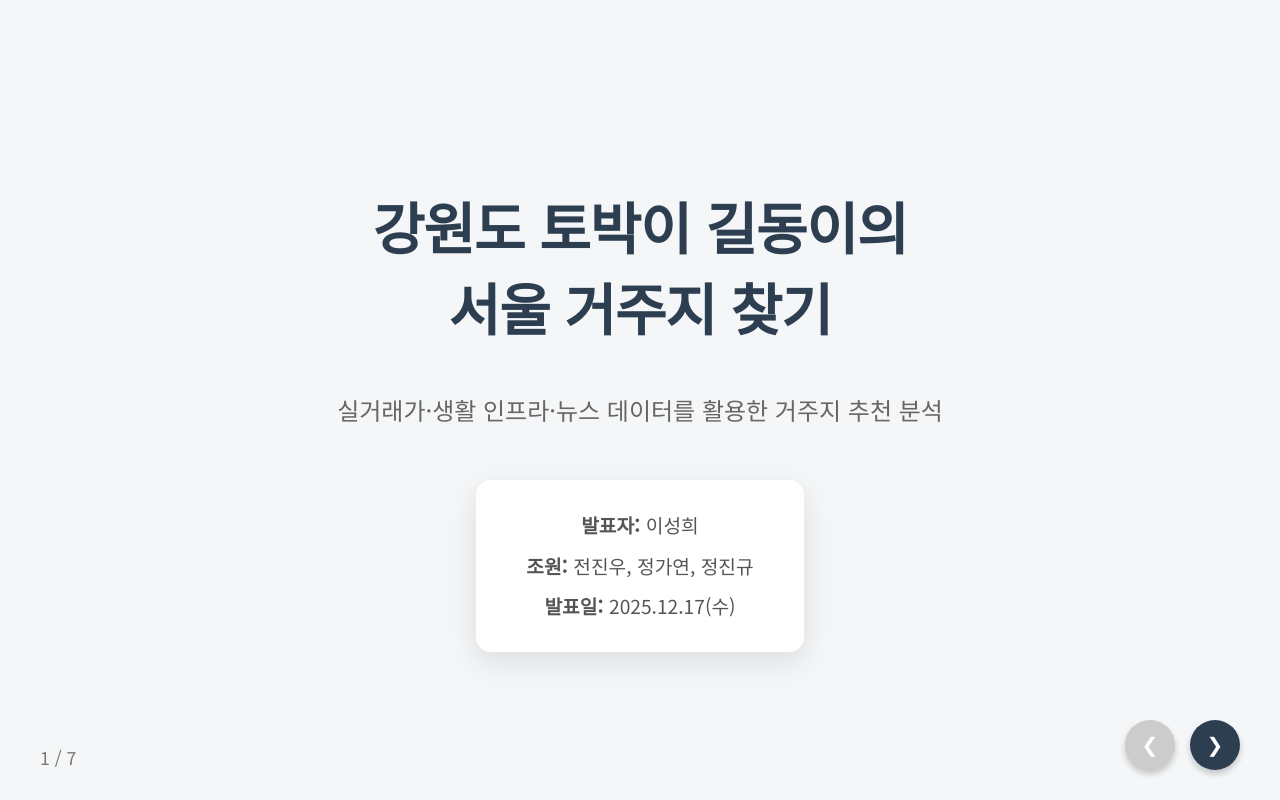
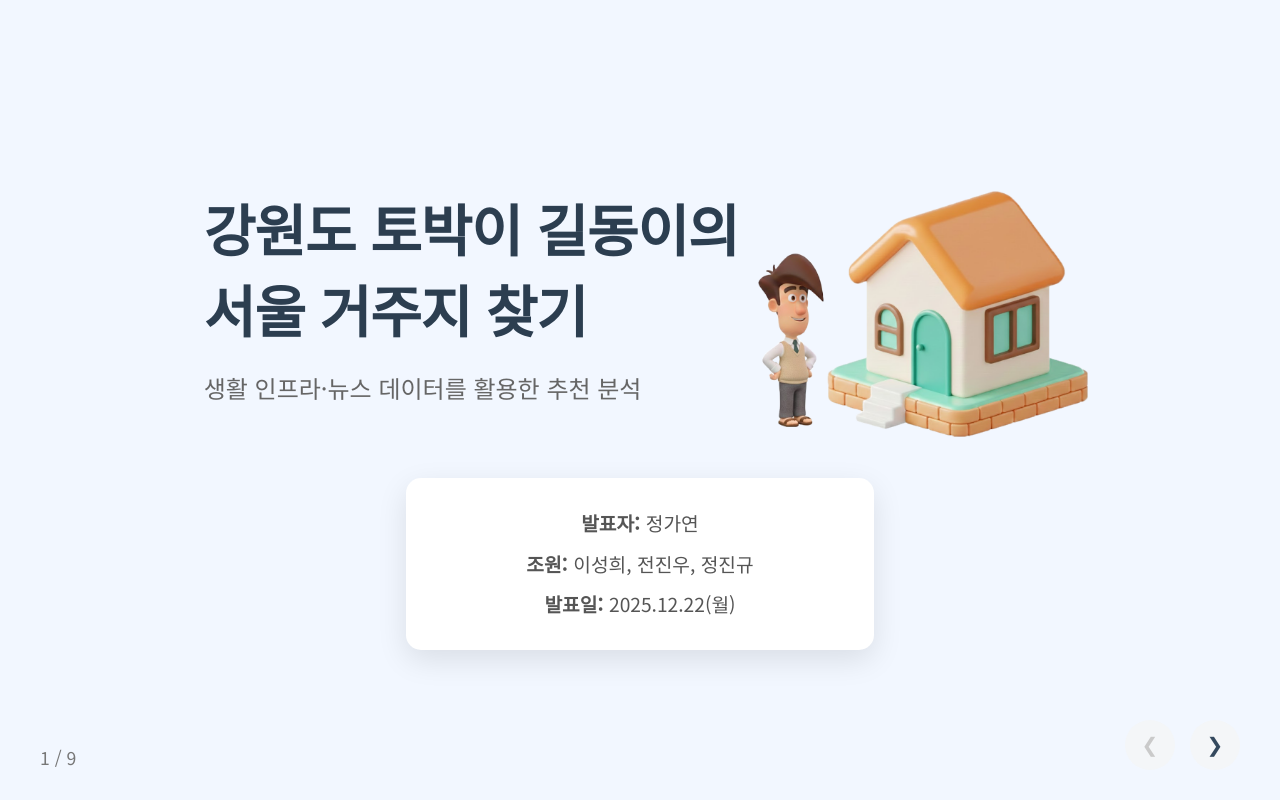
Before and after one commit to LeeSlyeee/mini_project_presentation, a Flask app: page / in a window 1280 px wide. Run offline with Flask 3, Linux system fonts and the light colour scheme.

Commit message:
251218 M_최종 발표 작업 중

```diff
--- a/templates/final_presentation.html
+++ b/templates/final_presentation.html
@@ -12,7 +12,7 @@
         :root {
             --primary-color: #2c3e50;
             --accent-color: #c0392b;
-            --bg-color: #f4f6f8;
+            --bg-color: #F2F7FF;
             --text-color: #333;
             --box-bg: #fff;
             --shadow: 0 10px 30px rgba(0, 0, 0, 0.1);
@@ -141,15 +141,16 @@
 
         th,
         td {
-            padding: 15px;
+            padding: 20px;
             text-align: center;
             border-bottom: 1px solid #eee;
-            font-size: 1.1em;
+            font-size: 1.2em;
         }
 
         th {
             background: var(--primary-color);
             color: #fff;
+            padding: 20px;
         }
 
         .highlight {
@@ -206,8 +207,8 @@
         }
 
         .btn-nav {
-            background-color: var(--primary-color);
-            color: white;
+            background-color: #f4f6f8;
+            color: #34495e;
             border: none;
             width: 50px;
             height: 50px;
@@ -218,15 +219,11 @@
             display: flex;
             align-items: center;
             justify-content: center;
-            box-shadow: 0 4px 6px rgba(0, 0, 0, 0.2);
-        }
-
-        .btn-nav:hover {
-            background-color: #34495e;
         }
 
         .btn-nav:disabled {
-            background-color: #ccc;
+            background-color: #f4f6f8;
+            color: #cacacaff;
             cursor: not-allowed;
         }
 
@@ -318,14 +315,19 @@
 
     <div class="slide-container">
         <div class="slide active">
-            <h1 style="text-align: center">강원도 토박이 길동이의<br/>서울 거주지 찾기</h1>
-            <p style="font-size: 1.5em; margin-bottom: 50px; color: #666;">
-                실거래가·생활 인프라·뉴스 데이터를 활용한 거주지 추천 분석
-            </p>
-            <div class="list-box" style="display: inline-block; padding: 30px 50px;">
-                <p style="margin: 0; text-align: center;"><strong>발표자:</strong> 이성희</p>
-                <p style="margin: 10px 0 0 0; text-align: center;"><strong>조원:</strong> 전진우, 정가연, 정진규</p>
-                <p style="margin: 10px 0 0 0; text-align: center;"><strong>발표일:</strong> 2025.12.17(수)</p>
+            <div style="display: flex; align-items: center; gap: 20px;">
+                <div style="display: flex; flex-direction: column; justify-content: center; padding-left: 12px;">
+                    <h1 style="text-align: left;">강원도 토박이 길동이의<br/>서울 거주지 찾기</h1>
+                    <p style="font-size: 1.5em; margin: 0; color: #666; text-align: left; margin-bottom: 70px;">
+                    생활 인프라·뉴스 데이터를 활용한 추천 분석
+                    </p>
+                </div>
+            <img src="./static/gildong_house.png" alt="" width="330" >
+            </div>
+            <div class="list-box" style="display: inline-block; padding: 30px 120px;">
+                <p style="margin: 0; text-align: center;"><strong>발표자:</strong> 정가연</p>
+                <p style="margin: 10px 0 0 0; text-align: center;"><strong>조원:</strong> 이성희, 전진우, 정진규</p>
+                <p style="margin: 10px 0 0 0; text-align: center;"><strong>발표일:</strong> 2025.12.22(월)</p>
             </div>
         </div>
 
@@ -333,40 +335,122 @@
             <h2>조원 소개 및 업무 분장</h2>
             <div class="container row" style="flex-direction: row">
                 <table>
-                    <tr><th>이성희(조장)<br/><b>Project Manager</b></th><td>부동산 데이터 수집(웹 크롤링) 및 분석 / 발표자료 제작(Flask)</td></tr>
+                    <tr><th>이성희(조장)<br/><b>Project Manager</b></th><td>부동산 데이터 수집(웹 크롤링) 및 분석 / 발표자료 제작(Flask) 및 기획 발표</td></tr>
                     <tr><th>전진우<br/><b>Project Leader</b></th><td>부동산 데이터 수집(웹 크롤링) 및 분석 / 데이터 취합하여 정밀 분석</td></tr>
-                    <tr><th>정가연</th><td>부동산 데이터 수집(공공 데이터) 및 분석 / 공공데이터 정제 및 분석 / 발표자료 제작(Flask)</td></tr>
+                    <tr><th>정가연</th><td>부동산 데이터 수집(공공 데이터) 및 분석 / 공공데이터 정제 및 분석 / 발표자료 제작(Flask) 및 최종 발표</td></tr>
                     <tr><th>정진규</th><td>부동산 데이터 수집(공공 데이터) 및 분석 / 공공데이터 정제 및 분석</td></tr>
                 </table>
             </div>
         </div>
 
         <div class="slide">
-            <h2>1. 문제 정의 & 분석 목적</h2>
-            <p>대상자 : 고길동(강원도, 40세)</p>
+            <div style="display: flex; align-items: center; gap: 20px;">
+                <img src="./static/gildong.png" alt="" width="160" >
+
+                <div style="display: flex; flex-direction: column; justify-content: center; padding-left: 30px;">
+                    <h2 style="margin: 0 0 8px 0;">1. 문제 정의 & 분석 목적</h2>
+                    <p style="margin: 0;">대상자 : 고길동(강원도, 40세)</p>
+                </div>
+            </div>
             <div class="container row" style="flex-direction: row">
                 <div class="col list-box">
                     <h3>목적</h3>
                     <p>서울 내 실거주</p>
                     <p>예산 10억 원 이하</p>
                     <p>단순 가격이 아닌 거래 안정성 + 생활 인프라 + 미래 가치 고려</p>
-                    <!-- <p class="highlight" style="text-align: left;">{{ data.analysis_summary.volume }}</p>
-                    <div class="clickable-image-area" onclick="openModal('./static/transaction_trend.png')">
-                        <img src="./static/transaction_trend.png" alt="">
-                    </div> -->
                 </div>
                 <div class="col list-box">
-                    <h3>사용 데이터</h3>
-                    <p>내부 : 서울시 부동산 실거래가(2022~2025)</p>
-                    <p>외부 : 병원, 대형마트, 지하철</p>
-                    <p>뉴스 크롤링 : 치안, 재개발/재건축 이슈</p>
-                    <!-- <p class="highlight" style="text-align: left;">{{ data.analysis_summary.price_change }}</p>
-                    <div class="clickable-image-area" onclick="openModal('./static/price_trend.png')">
-                        <img src="./static/price_trend.png" alt="">
-                    </div> -->
+                    <h3>문제의식</h3>
+                    <p>강남·마용성은 인지상 우수하나 가격 장벽 존재</p>
+                    <p>“완성된 인프라”보다 “완성 단계 진입 지역” 탐색 필요</p>
                 </div>
             </div>
         </div>
+
+
+        <div class="slide" style="">
+            <h2>1. 문제 정의 & 분석 목적</h2>
+            <!--- <div class="budget-badge">예산: 10억원 미만</div> -->
+            <p>🔑 핵심 컨셉 : “서울 입성의 첫 단계로 합리적인 선택”</p>
+            <div style="display: flex;">
+                <div class="container" style="padding: 16px;">
+                    <table>
+                        <thead>
+                            <tr>
+                                <th width="100%">목적</th>
+                            </tr>
+                        </thead>
+                        <tbody>
+                            <tr>
+                                <td><strong>서울 내 실거주 </strong></td>
+                            </tr>
+                            <tr>
+                            <td><strong>예산 10억 원 이하</strong></td>
+                            </tr>
+                        </tbody>
+                    </table>
+                </div>
+                <div class="container" style="padding: 16px;">
+                    <table>
+                        <thead>
+                            <tr>
+                                <th width="100%">목적</th>
+                            </tr>
+                        </thead>
+                        <tbody>
+                            <tr>
+                                <td><strong>서울 내 실거주 </strong></td>
+                            </tr>
+                            <tr>
+                            <td><strong>예산 10억 원 이하</strong></td>
+                            </tr>
+                        </tbody>
+                    </table>
+                </div>
+            </div>
+        </div>
+
+
+
+
+        <div class="slide">
+            <h2>고길동의 의사결정 프레임</h2>
+            <!--- <div class="budget-badge">예산: 10억원 미만</div> -->
+            <div class="container">
+                <p>🔑 핵심 컨셉 : “서울 입성의 첫 단계로 합리적인 선택”</p>
+                <table>
+                    <thead>
+                        <tr>
+                            <th width="50%">기준</th>
+                            <th width="50%">의미</th>
+                        </tr>
+                    </thead>
+                    <tbody>
+                        <tr>
+                            <td><strong>예산 접근성</strong></td>
+                            <td><strong>10억 원 이하 거래 가능</strong></td>
+                        </tr>
+                        <tr>
+                            <td><strong>거래량</strong></td>
+                            <td><strong>수요가 먼저 반응하는 지역</strong></td>
+                        </tr>
+                        <tr>
+                            <td><strong>가격 수준</strong></td>
+                            <td><strong>급등 전, 아직 과열되지 않음</strong></td>
+                        </tr>
+                        <tr>
+                            <td><strong>인프라</strong></td>
+                            <td><strong>이미 최소 기준 충족</strong></td>
+                        </tr>
+                        <tr>
+                            <td><strong>성장성</strong></td>
+                            <td><strong>재개발 · 교통 · 생활 인프라 확장</strong></td>
+                        </tr>
+                    </tbody>
+                </table>
+            </div>
+        </div>
+
 
 
         <div class="slide">
```
Also changed, not shown: static/gildong.png (added), static/gildong_house.png (added), static/salaryman.png (added), 1 other file.
